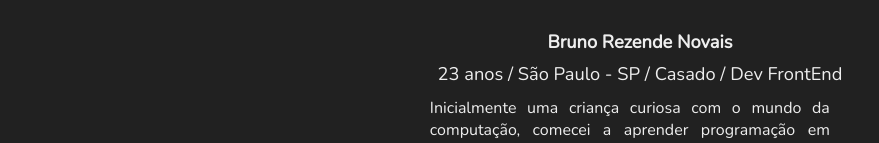
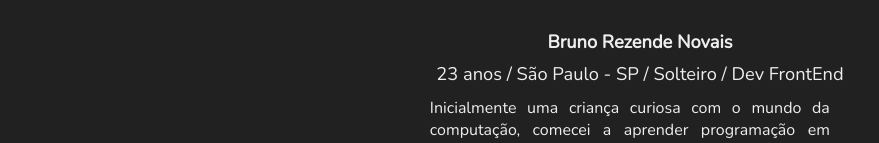
Before and after one commit to midhatdrops/MyWebSite, a React (Create React App) app: page / in a window 1280 px wide. Shown: the part 239-382 px from the top of the page, without its empty margins (0-879 px from the left). Built offline with nearby package versions, Linux system fonts and the light colour scheme.

Commit message:
Fixed bugs on about page

```diff
--- a/src/Components/Grid/AboutGrid.tsx
+++ b/src/Components/Grid/AboutGrid.tsx
@@ -80,7 +80,7 @@ export default function AboutGrid() {
           Bruno Rezende Novais
         </Typography>
         <Typography align="center" className={classes.SubTitles}>
-          23 anos / São Paulo - SP / Casado / Dev FrontEnd
+          23 anos / São Paulo - SP / Solteiro / Dev FrontEnd
         </Typography>
         <p className={classes.LongText}>
           Inicialmente uma criança curiosa com o mundo da computação, comecei a
```
